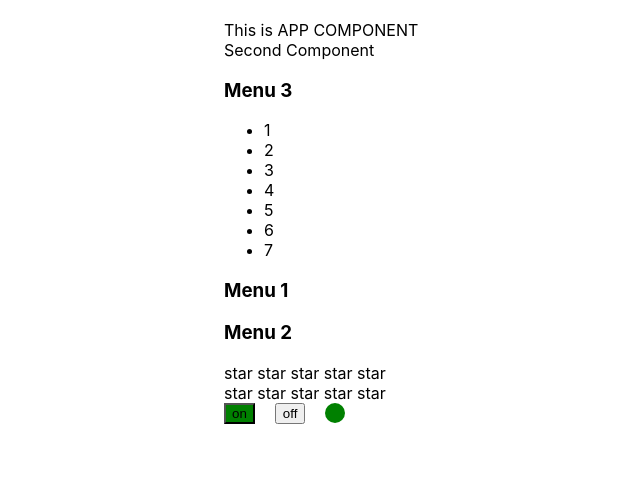
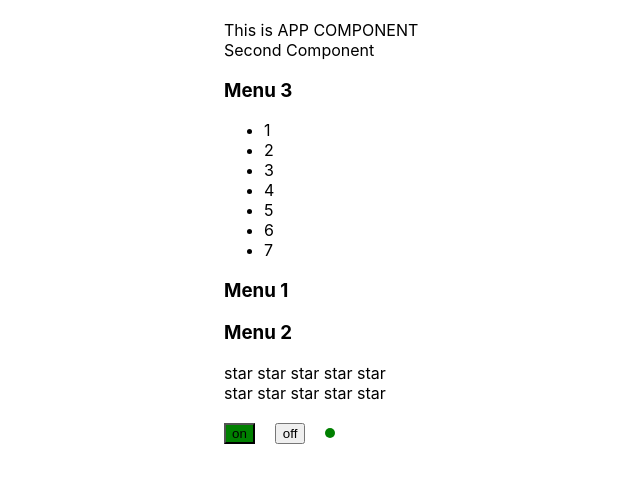
Before and after one commit to vasilyocheck/my-app, a React (Create React App) app: page / in a window 1280 px wide. Shown: the top 482 px of the page, without its empty margins (116-756 px from the left). Built offline with nearby package versions, Linux system fonts and the light colour scheme.

Commit message:
s1 w4 - callback training (rating + accordion + onOff)

```diff
--- a/src/App.css
+++ b/src/App.css
@@ -6,3 +6,18 @@
 .Star {
   display: inline-block;
 }
+
+.circle {
+  width: 10px;
+  height: 10px;
+  border-radius: 50%;
+  display: inline-block;
+}
+
+.OnOff {
+  margin-top: 20px;
+  display: flex;
+  flex-direction: row;
+  align-items: center;
+  gap: 20px;
+}
--- a/src/components/OnOff/OnOff.tsx
+++ b/src/components/OnOff/OnOff.tsx
@@ -1,47 +1,19 @@
 import React from 'react';
-import styled, {css} from "styled-components";
 
 type OnOffPropsType = {
     status: boolean
-    changeIsOnStatus?: () => void
+    changeIsOnStatus: () => void
 }
 
-export const OnOff: React.FC<OnOffPropsType> = (props: OnOffPropsType) => {
+export const OnOff: React.FC<OnOffPropsType> = (props) => {
+    function onClickHandler(){
+        props.changeIsOnStatus();
+    }
     return (
-
-        <StyledContainer>
-            <StyledOnButton status={props.status} onClick={props.changeIsOnStatus}>on</StyledOnButton>
-            <StyledOffButton status={props.status} onClick={props.changeIsOnStatus}>off</StyledOffButton>
-            <StyledCircle status={props.status}></StyledCircle>
-        </StyledContainer>
+        <div className='OnOff'>
+            <button style={{backgroundColor: props.status ? 'green' : ''}} onClick={onClickHandler}>on</button>
+            <button style={{backgroundColor: props.status ? '' : 'red'}} onClick={onClickHandler}>off</button>
+            <span className='circle' style={{backgroundColor: props.status ? 'green' : 'red'}}></span>
+        </div>
     );
 };
-
-const StyledContainer = styled.div`
-  display: flex;
-  gap: 20px;
-`;
-
-const StyledOnButton = styled.button<OnOffPropsType>`
-  ${props => props.status && css<{ status: boolean }>`
-    background-color: green;
-  `}
-`;
-const StyledOffButton = styled.button<OnOffPropsType>`
-  ${props => !props.status && css<{ status: boolean }>`
-    background-color: red;
-  `}
-`;
-
-const StyledCircle = styled.div<OnOffPropsType>`
-  width: 20px;
-  height: 20px;
-  border-radius: 50%;
-  //background-color: gray;
-  ${props => props.status && css<{ status: boolean }>`
-    background-color: green;
-  `}
-  ${props => !props.status && css<{ status: boolean }>`
-    background-color: red;
-  `}
-`;
```
